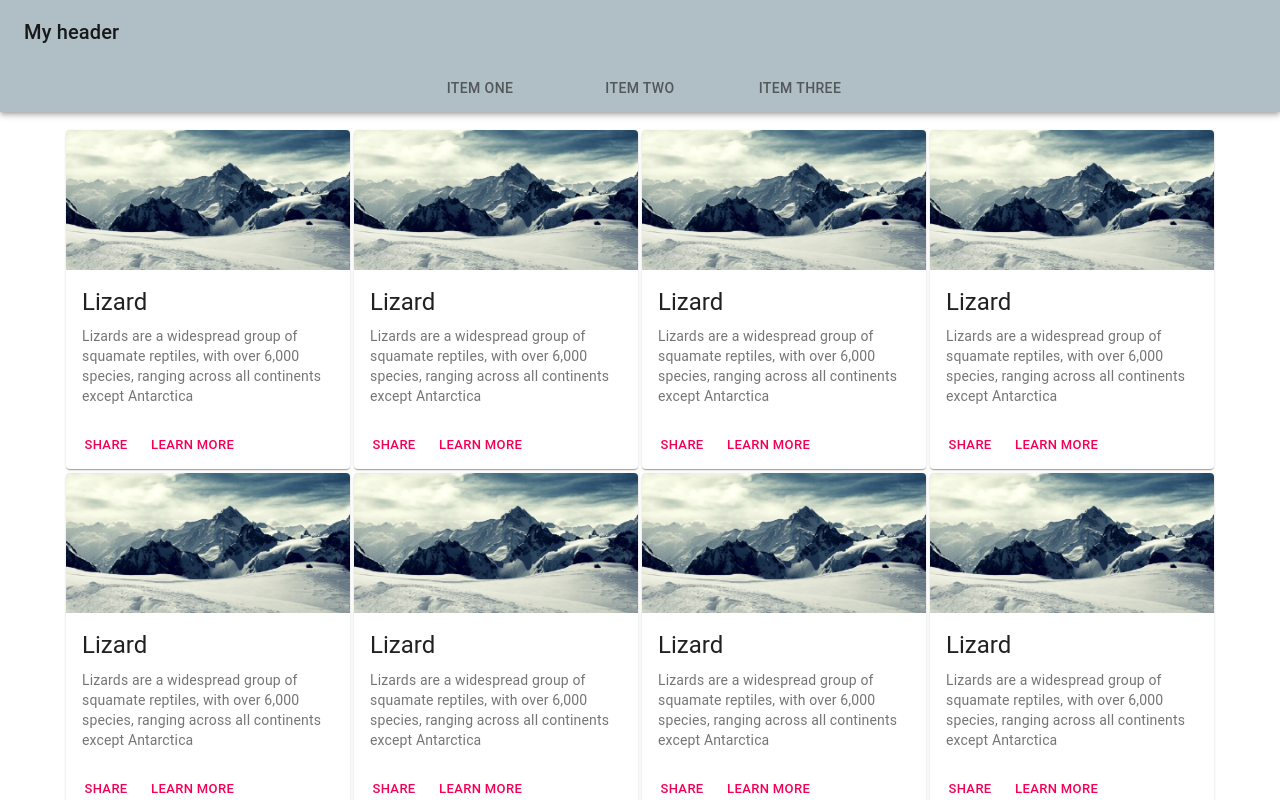
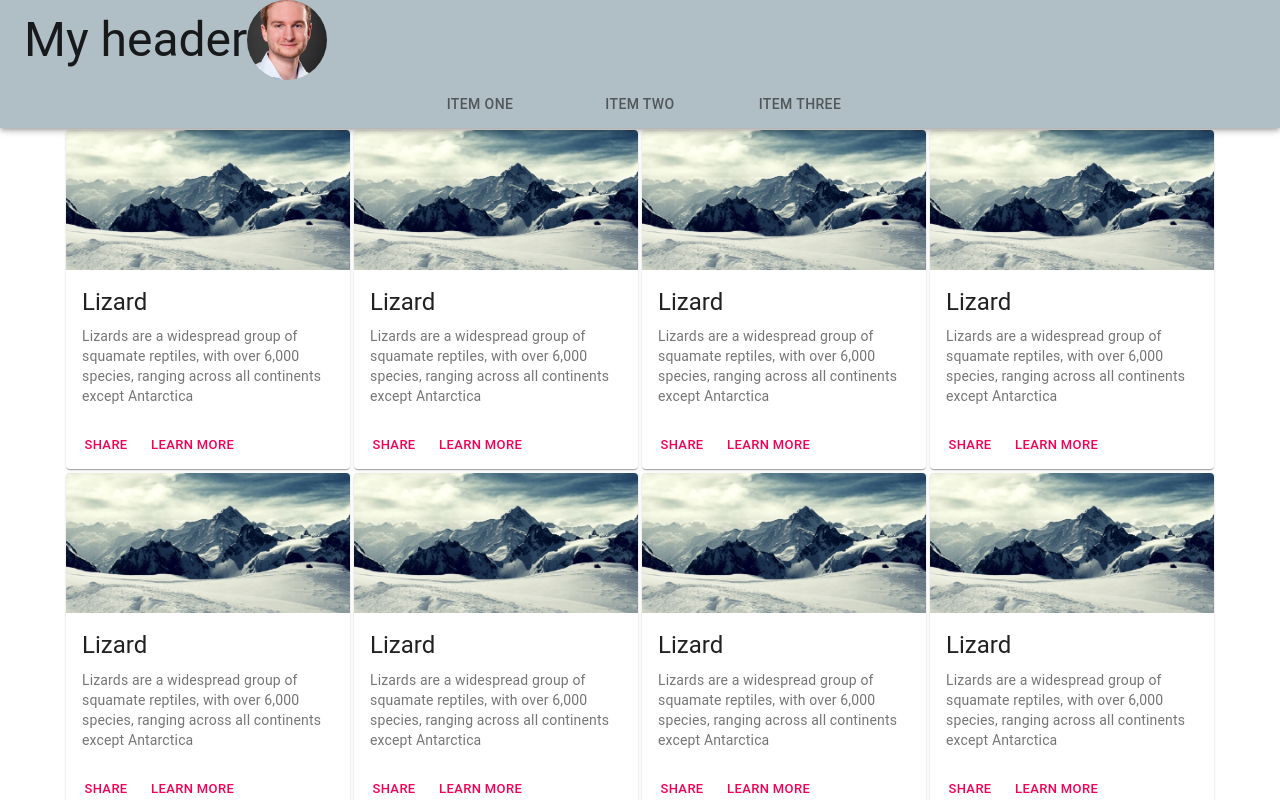
Before and after one commit to ReySi/blog, a React (Create React App) app: page / in a window 1280 px wide. Shown: the top 800 px of the page. Built offline with nearby package versions, Linux system fonts and the light colour scheme; the HTML template or start-up script is replaced by a standard one.

Commit message:
make one big sticky header and first attempt to image

```diff
--- a/src/components/header/Header.css
+++ b/src/components/header/Header.css
@@ -1,10 +1,4 @@
-.header {
-    width: 100%;
-    margin-bottom: 1rem;
+.MuiAvatar-root.big-avatar {
+    width: 80px;
+    height: 80px;
 }
-
-.sticky-tab-bar {
-    position: "fixed";
-    bottom: "0";
-    width: "100%";
-}
--- a/src/components/header/Header.tsx
+++ b/src/components/header/Header.tsx
@@ -5,16 +5,17 @@ import Toolbar from '@material-ui/core/Toolbar';
 import TypoGraphy from '@material-ui/core/Typography';
 import Tabs from '@material-ui/core/Tabs';
 import Tab from '@material-ui/core/Tab';
+import Avatar from '@material-ui/core/Avatar';
+import avatarPicture from '../../images/image.jpg';
 
 const Header: React.FC = () => (
-  <div className="header">
-    <AppBar title="Simons Blog" position="static">
+    <AppBar position="sticky">
       <Toolbar>
-        <TypoGraphy variant="h6">
-            My header
+        <TypoGraphy variant="h3">
+          My header
         </TypoGraphy>
+        <Avatar src={avatarPicture} className="big-avatar" ></Avatar>
       </Toolbar>
-      <div className="sticky-tab-bar">
         <Tabs
           value="irgendwas"
           indicatorColor="primary"
@@ -25,9 +26,8 @@ const Header: React.FC = () => (
           <Tab label="Item Two" />
           <Tab label="Item Three" />
         </Tabs>
-      </div>
     </AppBar>
-  </div>
+
 );
 
 export default Header;
```
Also changed, not shown: src/images/image.jpg (added).
